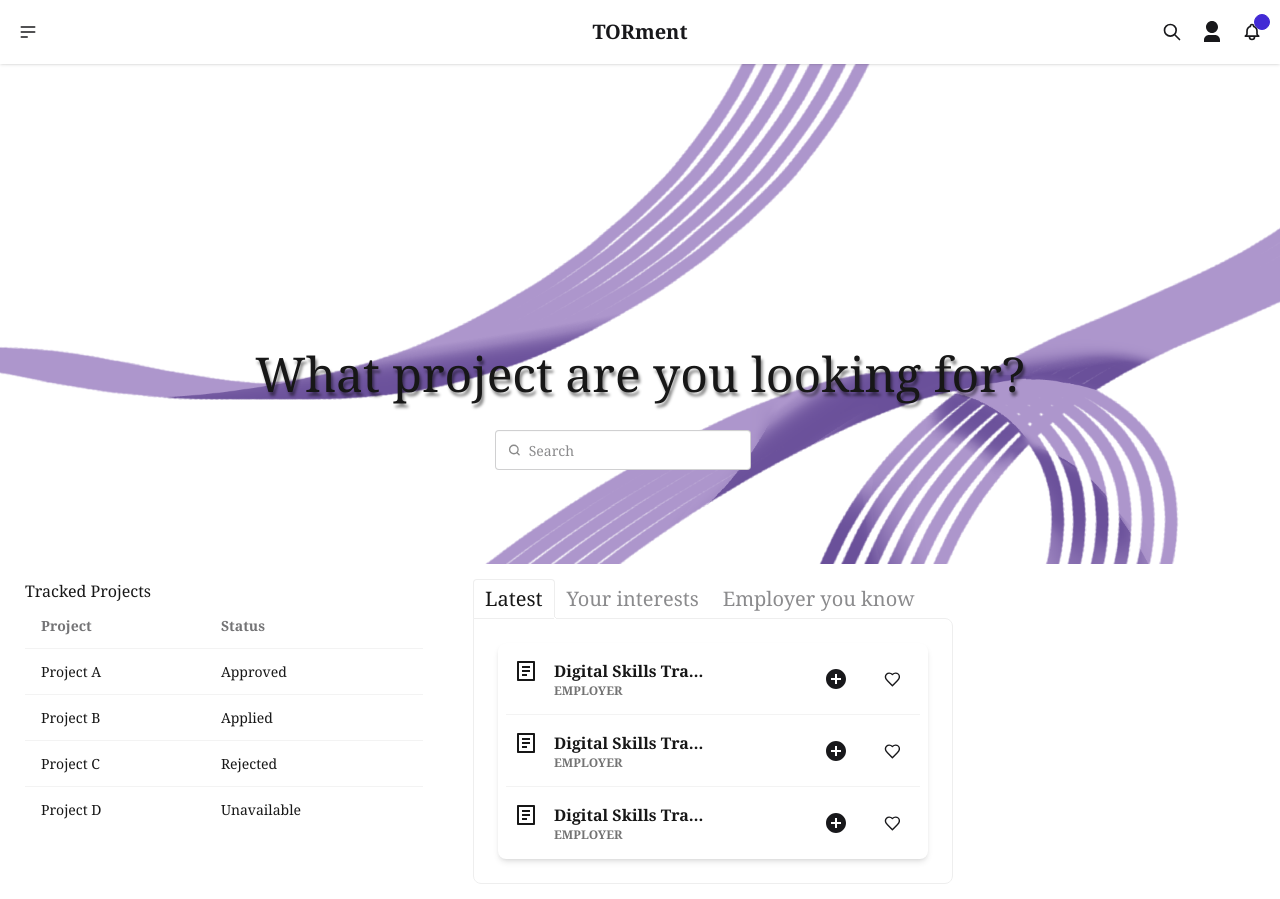
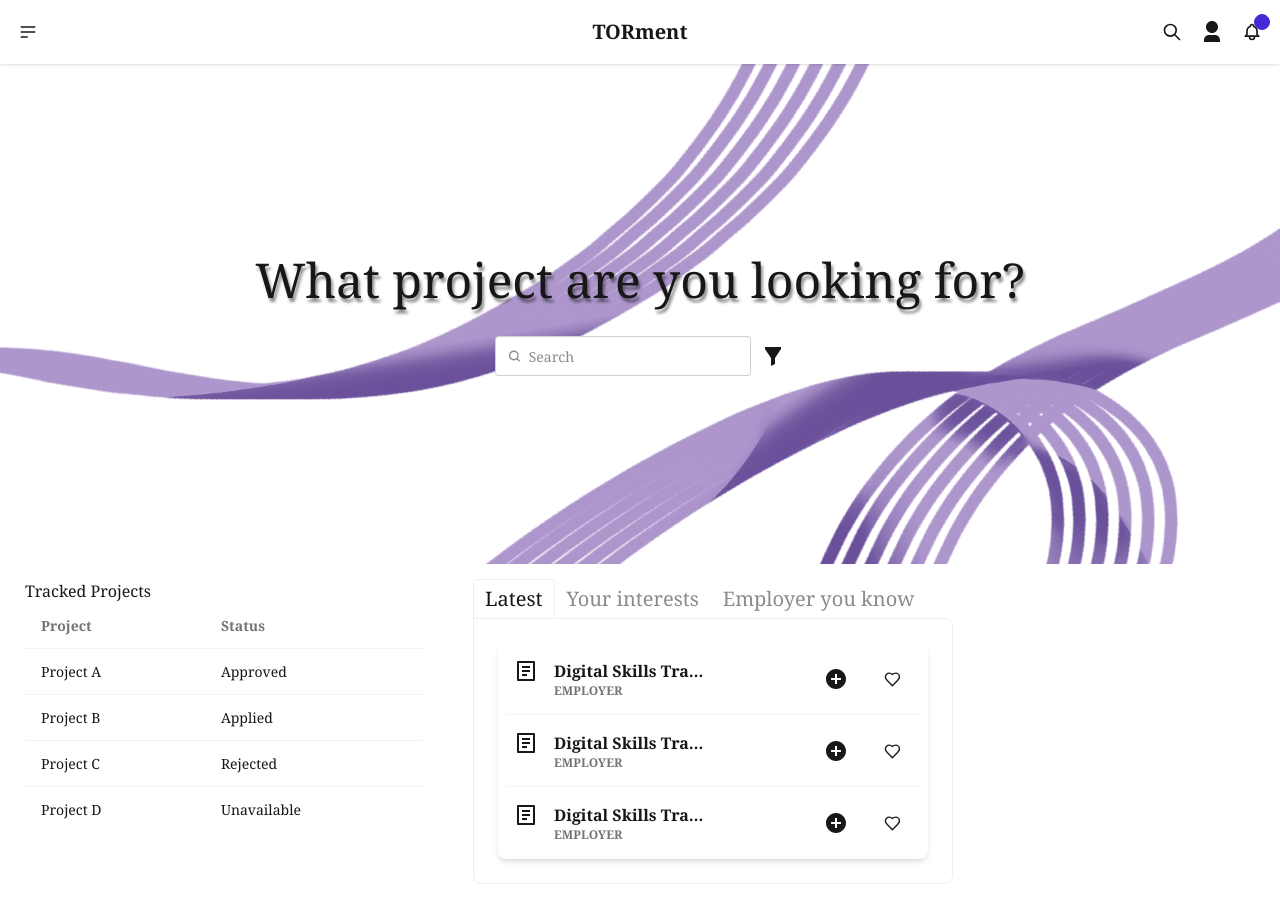
Before and after one commit to TORmax-KU/TORmax-Frontend, a Next.js app: page / in a window 1280 px wide. Built offline with nearby package versions, Linux system fonts and the light colour scheme.

Commit message:
Debug HomePage Search unclickable

```diff
--- a/component/HomePage/HomeSearch.tsx
+++ b/component/HomePage/HomeSearch.tsx
@@ -4,31 +4,36 @@
 export default function HomeSearch() {
     return (
         <div style={{
-            display: 'flex',
-            position: 'relative',
-            flexDirection: "column",
-            alignItems: 'center',
-            justifyContent: 'center',
-            height: 500
+            height: 500,
+            position: 'relative'
         }}>
             <div style={{
                 position: 'absolute',
                 top: 0,
                 height: '100%',
                 width: '100%',
+                zIndex: 0
             }}>
-            <MediaBlock url="/TORment Header.png" objectFit="cover"/>
+                <MediaBlock url="/TORment Header.png" objectFit="cover" />
             </div>
+            <div style={{
+                position: 'relative',
+                display: 'flex',
+                flexDirection: "column",
+                alignItems: 'center',
+                justifyContent: 'center',
+                zIndex: 10,
+            }}>
                 <div style={{
                     fontSize: 48,
                     padding: 20,
                     paddingTop: 180,
-                zIndex: 1,
                     textShadow: '2px 4px  3px rgba(0, 0, 0, 0.45)'
                 }}>
                     What project are you looking for?
                 </div>
                 <SearchInput />
             </div>
+        </div>
     )
 }
```
Lines whose indentation alone changed are shown as unchanged.
